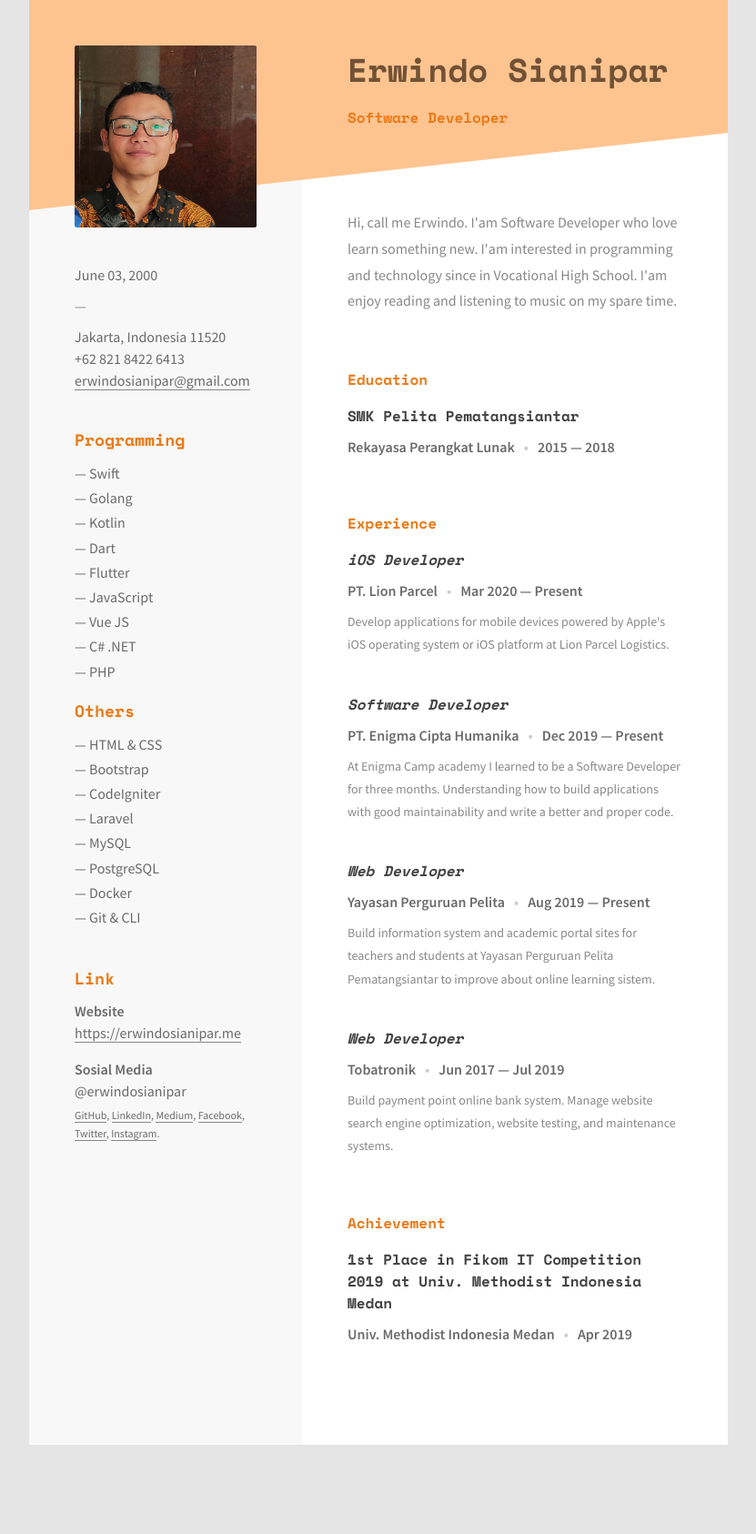
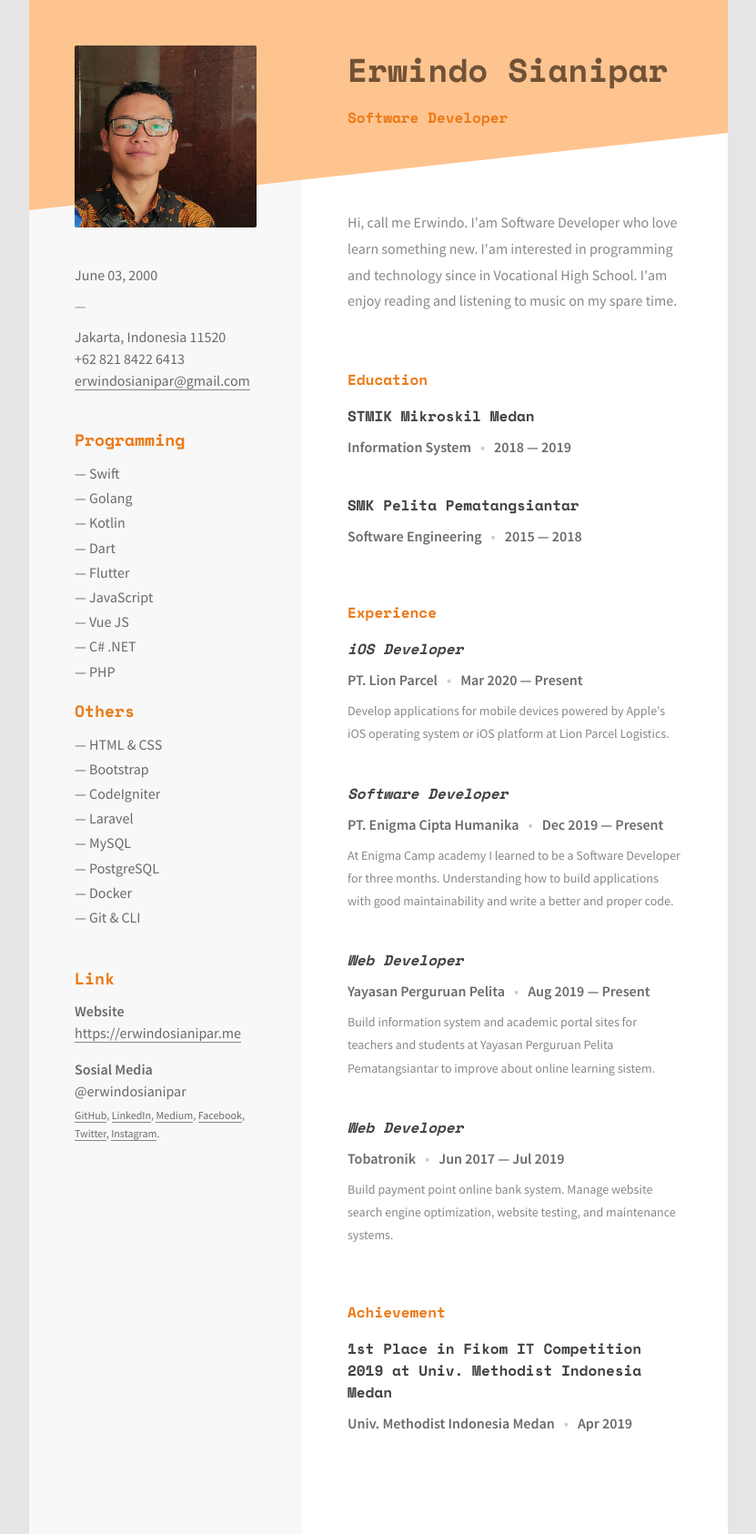
Before and after one commit to erwindosianipar/erwindosianipar.jekyll, a Jekyll site: the page resume/resume.html, which Jekyll copies as it is, in a window 1280 px wide. Shown: the whole page at 91% size, without its empty margins (224-1055 px from the left). Built offline with Jekyll 4.4.1, drawn with Linux system fonts in a browser that asks for light colours; before the commit the page ends 1588 px from its top, so only the background shows below that.

Commit message:
Add education resume web version

```diff
--- a/resume/resume.html
+++ b/resume/resume.html
@@ -88,9 +88,17 @@
 			<h2>Education</h2>
 
 			<div class="section-item">
+				<h3>STMIK Mikroskil Medan</h3>
+				<div class="section-meta">
+					<p>Information System</p>
+					<span class="divider">&bull;</span>
+					<p>2018 &mdash; 2019</p>
+				</div>
+			</div>
+			<div class="section-item">
 				<h3>SMK Pelita Pematangsiantar</h3>
 				<div class="section-meta">
-					<p>Rekayasa Perangkat Lunak</p>
+					<p>Software Engineering</p>
 					<span class="divider">&bull;</span>
 					<p>2015 &mdash; 2018</p>
 				</div>
```
